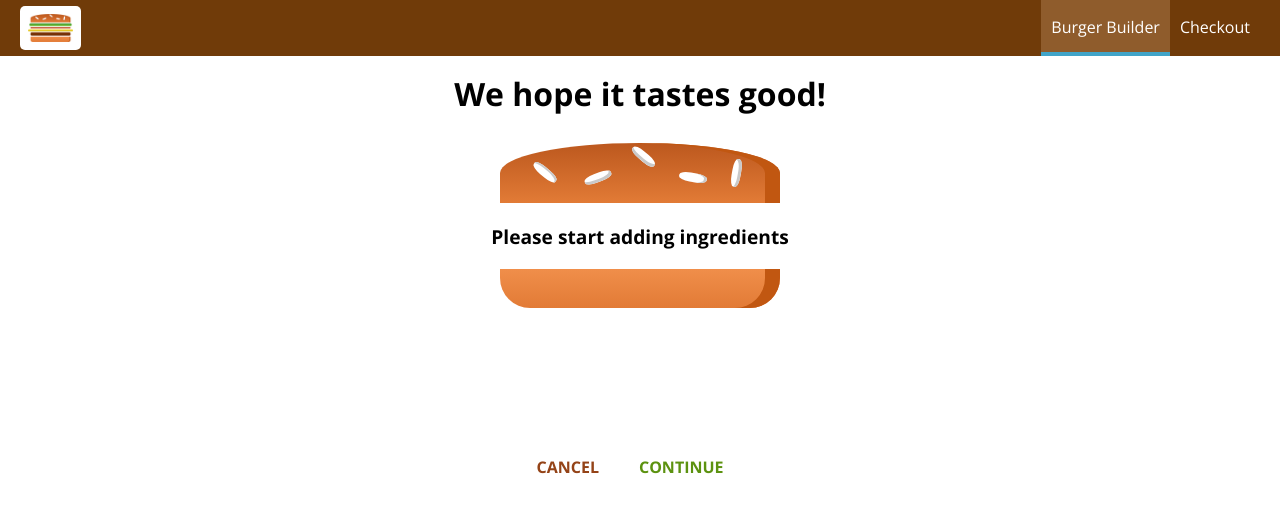
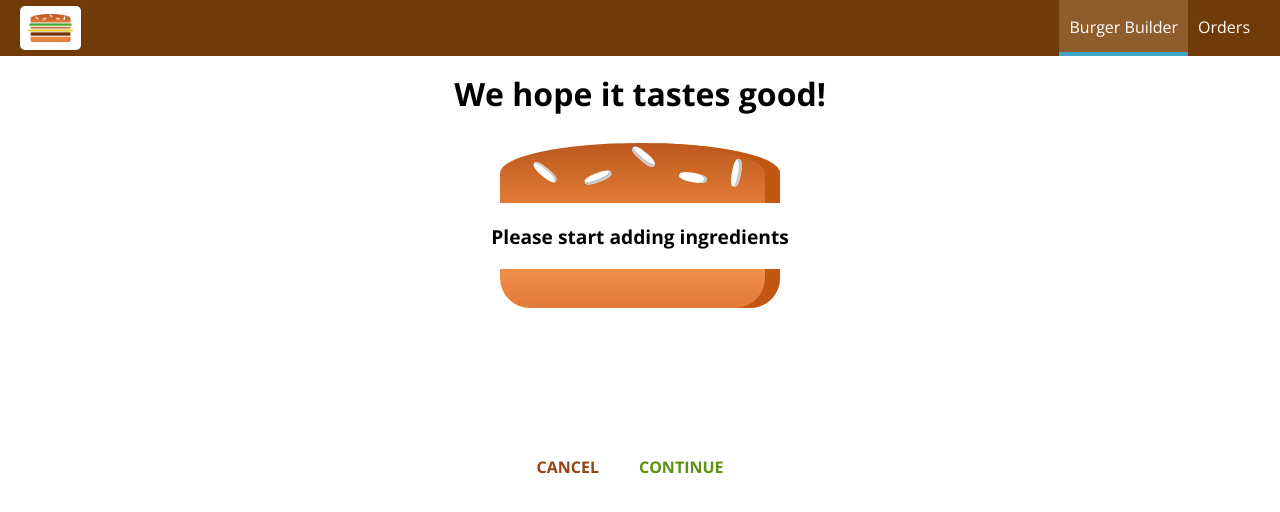
Before and after one commit to vnctwong/react-burger, a React app: page /checkout in a window 1280 px wide. Shown: the top 512 px of the page. Built offline with nearby package versions, Linux system fonts and the light colour scheme.

Commit message:
navLinks working, orders  link added in nav bar

```diff
--- a/src/components/Navigation/NavigationItems/NavigationItem/NavigationItem.js
+++ b/src/components/Navigation/NavigationItems/NavigationItem/NavigationItem.js
@@ -1,12 +1,15 @@
 import React from 'react';
+import { NavLink } from 'react-router-dom';
+
 import classes from './NavigationItem.css';
 
 const navigationItem = (props) => (
   <li className={classes.NavigationItem}>
-    <a
-      href={props.link}
-      className={props.active ? classes.active : null}>
-      {props.children}</a>
+    <NavLink
+      to={props.link}
+      activeClassName={classes.active}>
+      {props.children}
+    </NavLink>
   </li>
 );
 
--- a/src/components/Navigation/NavigationItems/NavigationItems.js
+++ b/src/components/Navigation/NavigationItems/NavigationItems.js
@@ -5,8 +5,8 @@ import NavigationItem from './NavigationItem/NavigationItem';
 
 const navigationItems = () => (
   <ul className={classes.NavigationItems}>
-    <NavigationItem link="/" active>Burger Builder</NavigationItem>
-    <NavigationItem link="/">Checkout</NavigationItem>
+    <NavigationItem link='/' >Burger Builder</NavigationItem>
+    <NavigationItem link='/orders'>Orders</NavigationItem>
   </ul>
 );
 
```
